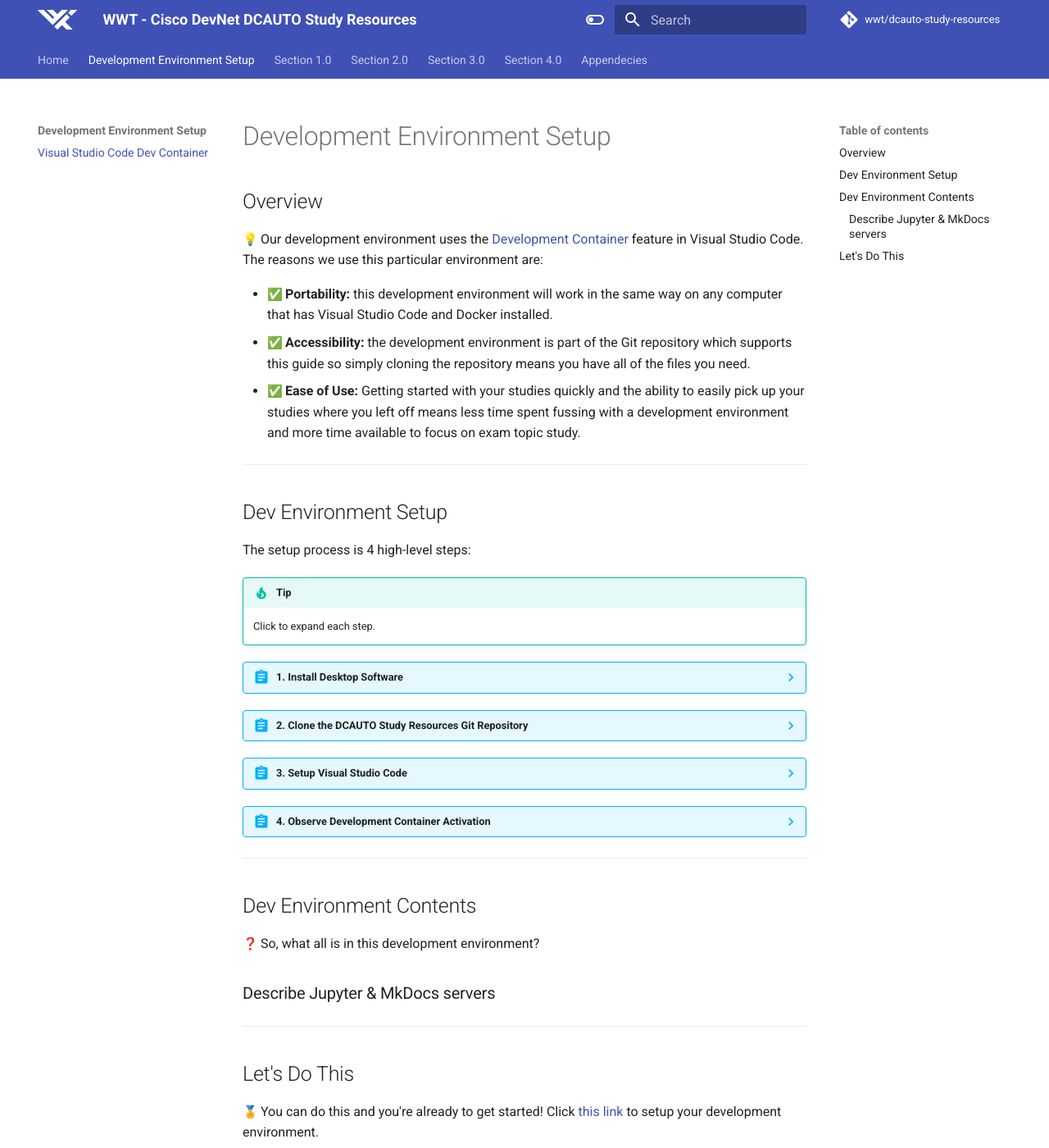
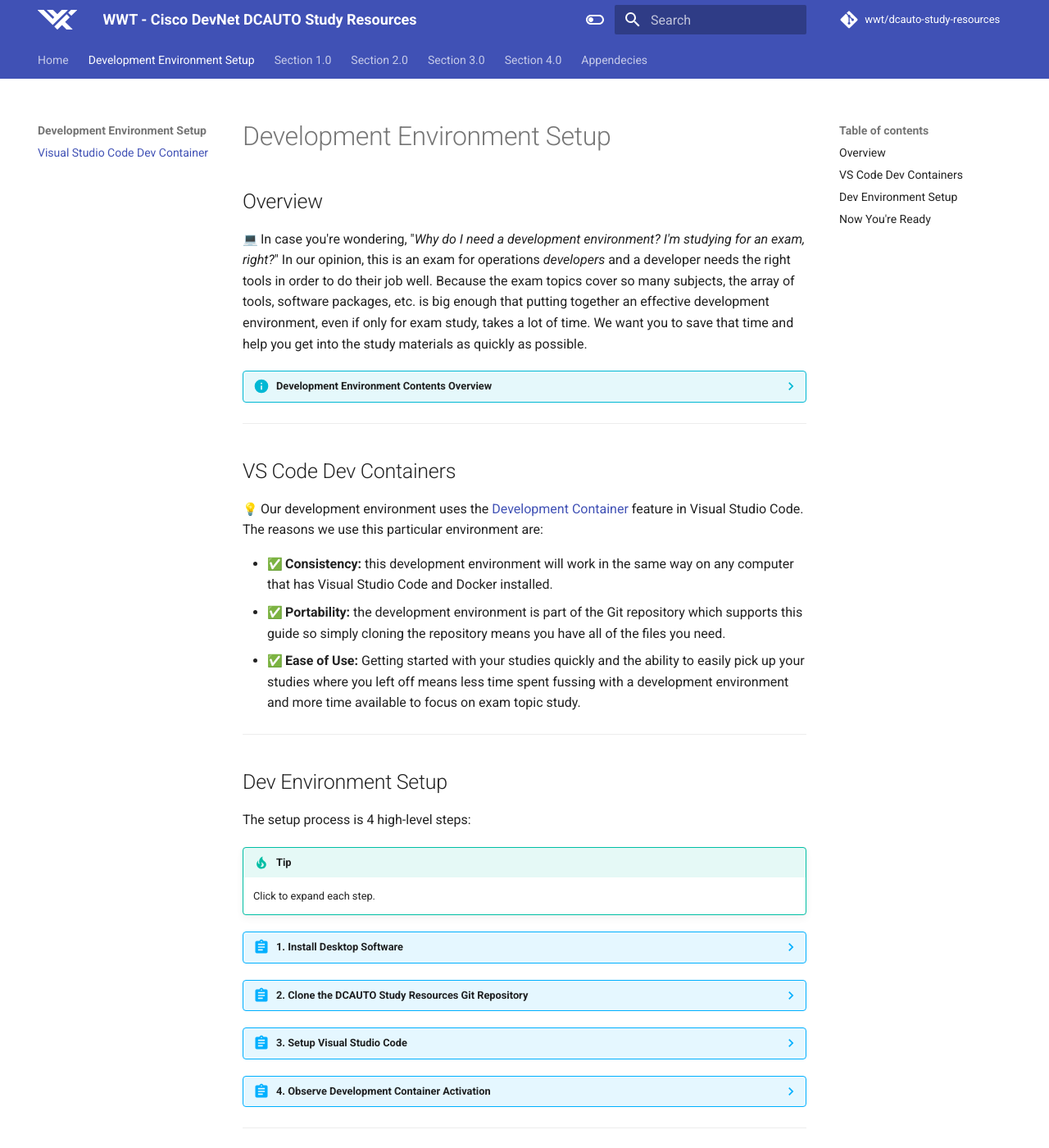
Before and after one commit to wwt/dcauto-study-resources, an MkDocs documentation site: the page built from docs/sections/section_0.md, in a window 1280 px wide and 1400 px high. Shown: the whole window at 82% size. Built offline with MkDocs 1.6.1 and Material for MkDocs 9.7.7, drawn with Linux system fonts in a browser that asks for light colours; emoji names are drawn with the system emoji font; comment, search, counter and statistics services are not loaded; some of the changed text lies outside the part shown.

Commit message:
Development environment content information

```diff
--- a/docs/sections/section_0.md
+++ b/docs/sections/section_0.md
@@ -2,10 +2,54 @@
 
 ## Overview
 
+:computer: In case you're wondering, "_Why do I need a development environment?  I'm studying for an exam, right?_"  In our opinion, this is an exam for operations _developers_ and a developer needs the right tools in order to do their job well.  Because the exam topics cover so many subjects, the array of tools, software packages, etc. is big enough that putting together an effective development environment, even if only for exam study, takes a lot of time.  We want you to save that time and help you get into the study materials as quickly as possible.
+
+??? info "Development Environment Contents Overview"
+    ??? abstract "Local web servers"
+        - :material-web-box: MkDocs at [http://localhost:8000](http://localhost:8000 "Local MkDocs Documentation Site"){target=_blank} - for offline documentation access.
+        - :fontawesome-brands-python: Jupyter Lab at [http://localhost:8888](http://localhost:8888 "Local Jupyter Lab Python Exercises"){target=_blank} - for Python code walkthroughs.
+
+    ??? abstract "Container OS packages"
+        - :fontawesome-brands-git-alt: [Git](https://git-scm.com/download/linux "Git for Debian Linux"){target=_blank} - to work with local or remote repositories.
+
+    ??? abstract "Core Python packages"
+        - [ipython](https://pypi.org/project/ipython/ "ipython on PyPi"){target=_blank} - enhanced interactive Python shell.
+        - [ncclient](https://pypi.org/project/ncclient/ "ncclient on PyPi"){target=_blank} - NETCONF client for Python.
+        - [pyyaml](https://pypi.org/project/PyYAML/ "PyYAML on PyPi"){target=_blank} - YAML data encoding and decoding for Python.
+        - [requests](https://pypi.org/project/requests/ "requests on PyPi"){target=_blank} - Simple HTTP API interactions in Python.
+        - [xmltodict](https://pypi.org/project/xmltodict/ "xmltodict on PyPi"){target=_blank} - XML Data encoding and decoding for Python.
+
+    ??? abstract "Python linting tools"
+        - [ansible-lint](https://pypi.org/project/ansible-lint/ "ansible-lint on PyPi"){target=_blank} - Lint YAML files for Ansible.
+        - [autopep8](https://pypi.org/project/autopep8/ "autopep8 on PyPi"){target=_blank} - Automatic Python PEP 8 style formating.
+        - [flake8](https://pypi.org/project/flake8/ "flake8 on PyPi"){target=_blank} - Lint Python files for PEP8 compliance.
+        - [yamllint](https://pypi.org/project/yamllint/ "yamllint on PyPi"){target=_blank} - Lint YAML files.
+
+    ??? abstract "Product-specific SDKs and tools"
+        - :material-ansible: [Ansible](https://pypi.org/project/ansible/ "Ansible on PyPi"){target=_blank} - Automation tool for exam topic products.
+        - :fontawesome-brands-python: [Cisco ACI Python SDK (Cobra)](https://developer.cisco.com/docs/aci/#!cobra-sdk-downloads/download-cobra-sdk-files "Cisco ACI Cobra SDK file downloads" ){target=_blank} - simplified Python interaction for Cisco ACI.
+        - :fontawesome-brands-python: [Cisco gNMI Python package](https://pypi.org/project/cisco-gnmi/ "cisco-gnmi on PyPi"){target=_blank} - gNMI client for Python.
+        - :fontawesome-brands-python: [Cisco UCS Manager Python SDK](https://pypi.org/project/ucsmsdk/ "ucsmsdk on PyPi"){target=_blank} - simplified Python interaction for Cisco UCS Manager.
+
+    ??? abstract "Product-specific Ansible Collections"
+        - [Cisco ACI Ansible Collection](https://galaxy.ansible.com/cisco/aci "Cisco ACI Ansible Collection"){target=_blank}
+        - [Cisco Intersight Ansible Collection](https://galaxy.ansible.com/cisco/intersight "Cisco Intersight Ansible Collection"){target=_blank}
+        - [Cisco NX-OS (Nexus) Ansible Collection](https://galaxy.ansible.com/cisco/nxos "Cisco NX-OS (Nexus) Ansible Collection"){target=_blank}
+        - [Cisco UCS Ansible Collection](https://galaxy.ansible.com/cisco/ucs "Cisco UCS Ansible Collection"){target=_blank}
+
+    ??? abstract "Microsoft PowerShell development environment"
+        - :material-powershell: [PowerShell for Linux](https://docs.microsoft.com/en-us/powershell/scripting/install/installing-powershell-core-on-linux?view=powershell-7.1#debian-10 "PowerShell for Linux"){target=_blank}
+        - :fontawesome-solid-server: [Cisco UCS PowerTool on PowerShell Gallery](https://www.powershellgallery.com/profiles/Cisco/ "Cisco UCS PowerTool on PowerShell Gallery"){target=_blank}
+            - :fontawesome-brands-docker: [Source/credit for PowerShell launch script](https://hub.docker.com/r/ciscodevnet/ucs-powertool-core-ms "Source/credit for PowerShell Launch Script on Docker Hub"){target=_blank}
+
+---
+
+## VS Code Dev Containers
+
 :bulb: Our development environment uses the [Development Container](https://code.visualstudio.com/docs/remote/containers "Visual Studio Code Development Containers"){target=_blank} feature in Visual Studio Code.  The reasons we use this particular environment are:
 
-- :white_check_mark: **Portability:** this development environment will work in the same way on any computer that has Visual Studio Code and Docker installed.
-- :white_check_mark: **Accessibility:** the development environment is part of the Git repository which supports this guide so simply cloning the repository means you have all of the files you need.
+- :white_check_mark: **Consistency:** this development environment will work in the same way on any computer that has Visual Studio Code and Docker installed.
+- :white_check_mark: **Portability:** the development environment is part of the Git repository which supports this guide so simply cloning the repository means you have all of the files you need.
 - :white_check_mark: **Ease of Use:** Getting started with your studies quickly and the ability to easily pick up your studies where you left off means less time spent fussing with a development environment and more time available to focus on exam topic study.
 
 ---
@@ -23,7 +67,7 @@
     3. :fontawesome-brands-git-alt: [Install Git SCM](https://git-scm.com/downloads "Install Git SCM"){target=_blank}
     4. :material-microsoft-visual-studio-code: [Install Visual Studio Code](https://code.visualstudio.com/ "Install Visual Studio Code"){target=_blank}
     5. :material-security-network: Install [Cisco AnyConnect](https://developer.cisco.com/site/sandbox/anyconnect/ "Cisco AnyConnect VPN Client"){target=_blank} or [OpenConnect](http://www.infradead.org/openconnect/ "OpenConnect VPN Client"){target=_blank} VPN
-    6. :fontawesome-solid-server: *Optional - Install a Desktop Hypervisor ([recommendations](http://localhost:8000/index.html#getting-started "Hypervisor Recommendations"){target=_blank})
+    6. :fontawesome-solid-server: *Optional - Install a Desktop Hypervisor ([recommendations](/index.html#getting-started "Hypervisor Recommendations"){target=_blank})
 
 ??? abstract "2. Clone the DCAUTO Study Resources Git Repository"
     1. :fontawesome-solid-terminal: Open the Visual Studio Code Integrated Terminal
@@ -82,14 +126,6 @@
 
 ---
 
-## Dev Environment Contents
+## Now You're Ready
 
-:question: So, what all is in this development environment?
-
-### Describe Jupyter & MkDocs servers
-
----
-
-## Let's Do This
-
-:medal: You can do this and you're already to get started! Click [this link](sections/section_0.md "Hands-On Environment Setup") to setup your development environment.
+:thumbsup: Your development environment is ready to go and that means it's time to get to the exam topics. Click [this link](sections/section_1.md "Section 1.0 Exam Topics") to check out the Section 1 of the exam topics.
```
